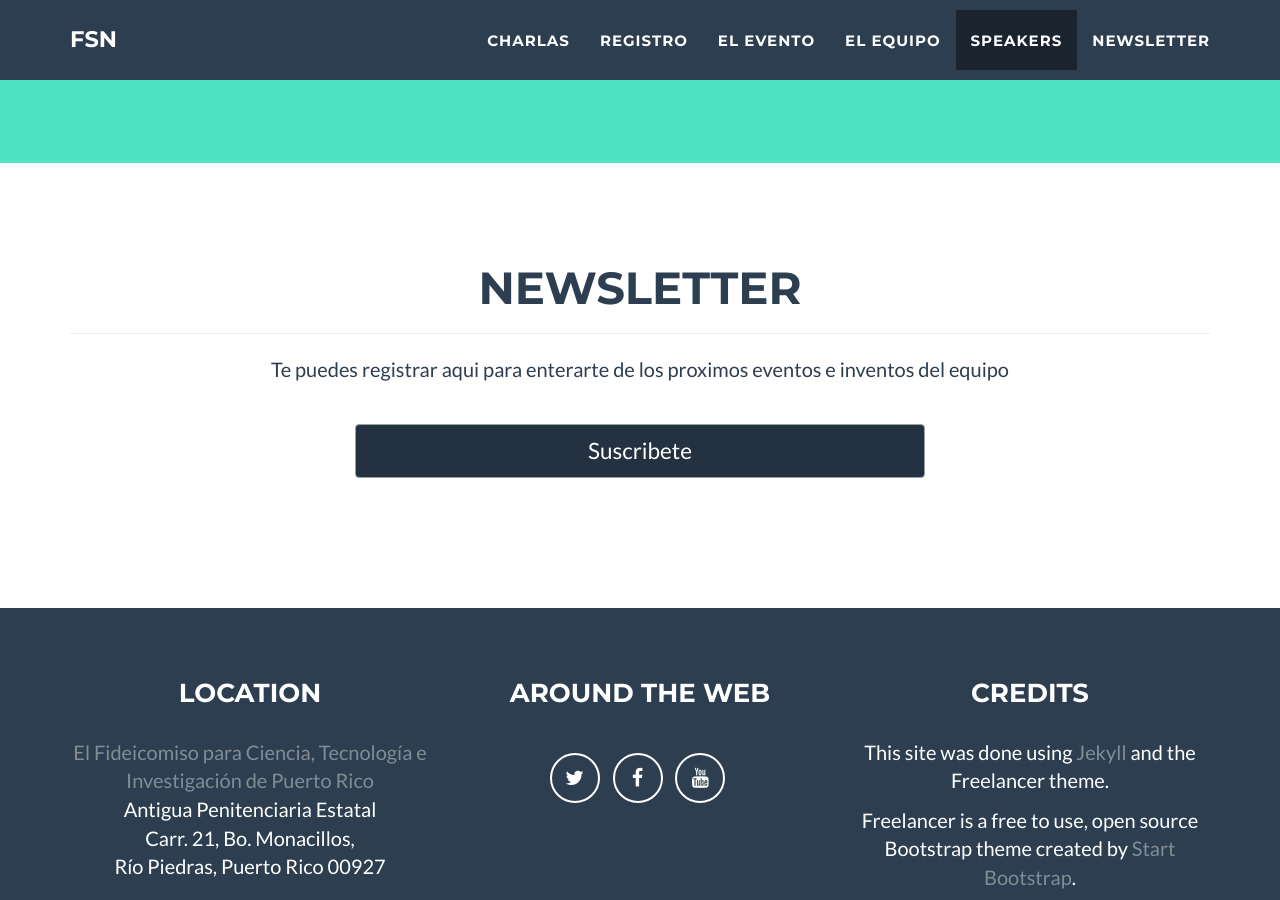
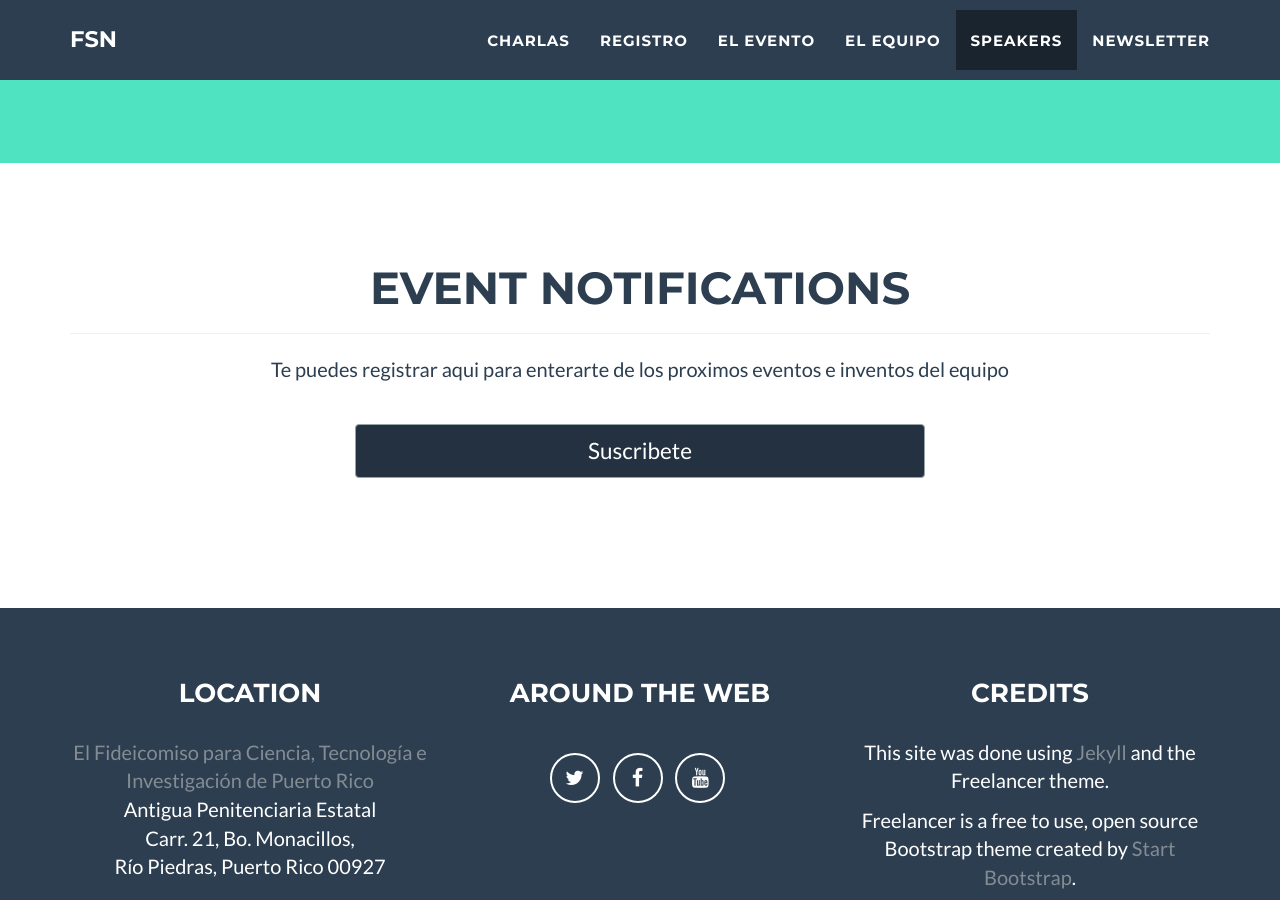
Before and after one commit to fullstacknights/fullstacknights.github.io, a Jekyll site: the page built from index.html, in a window 1280 px wide and 900 px high, scrolled down 4098 px. Built offline with Jekyll 4.4.1, drawn with Linux system fonts in a browser that asks for light colours.

Commit message:
Rename newsletter to notifications

```diff
--- a/_includes/nav.html
+++ b/_includes/nav.html
@@ -27,7 +27,7 @@
                         {% if site.active_meetup %}
                             <a href="#tickets">Registro</a>
                         {% else %}
-                            <a href="#newsletter">Newsletter</a>
+                            <a href="#newsletter">Notifications</a>
                         {% endif %}
                     </li>
                     <li class="page-scroll">
--- a/_includes/newsletter.html
+++ b/_includes/newsletter.html
@@ -2,7 +2,7 @@
     <div class="container">
         <div class="row">
             <div class="col-lg-12 text-center">
-                <h2>Newsletter</h2>
+                <h2>Event notifications</h2>
                 <hr >
             </div>
         </div>
```
